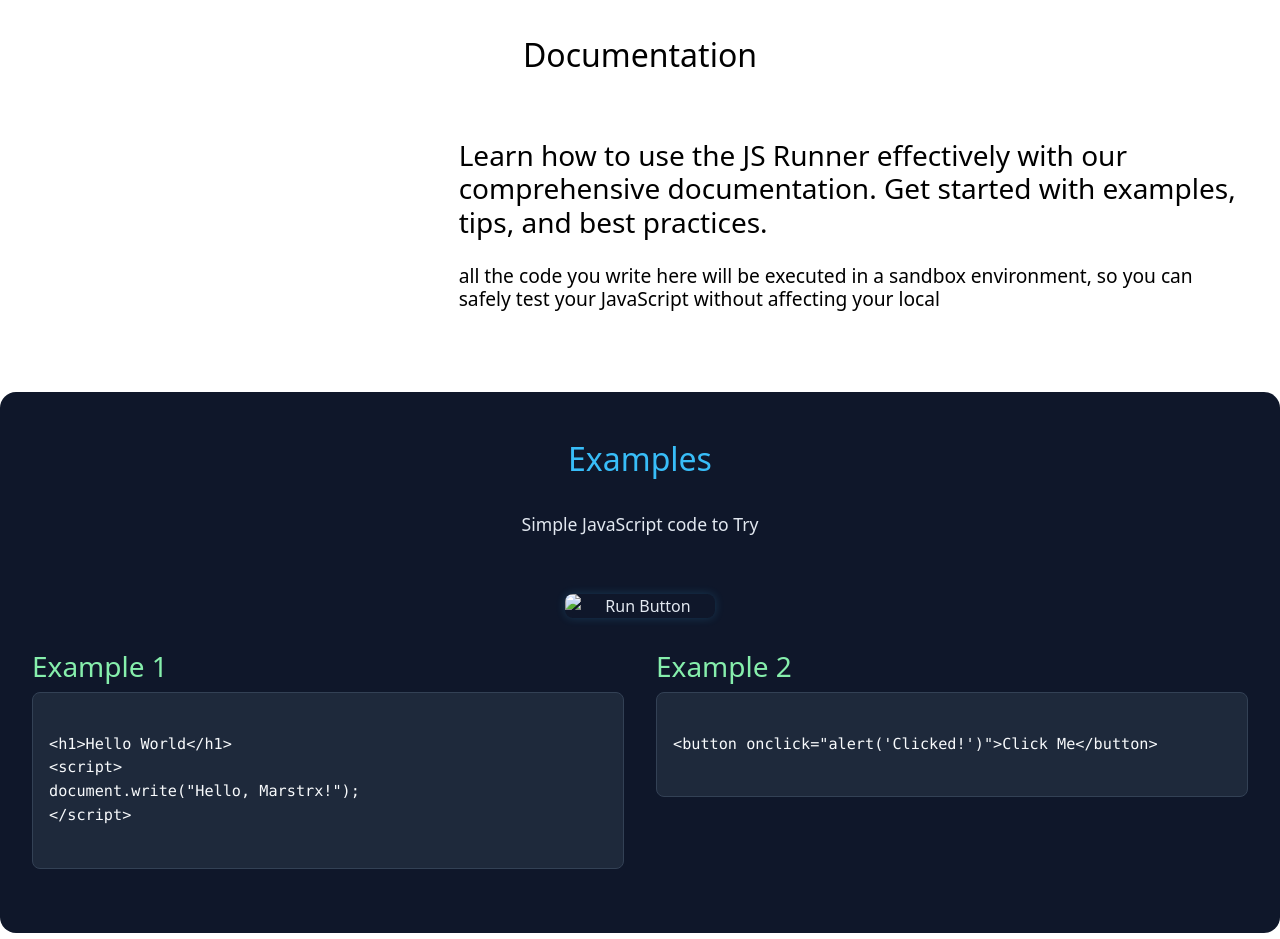
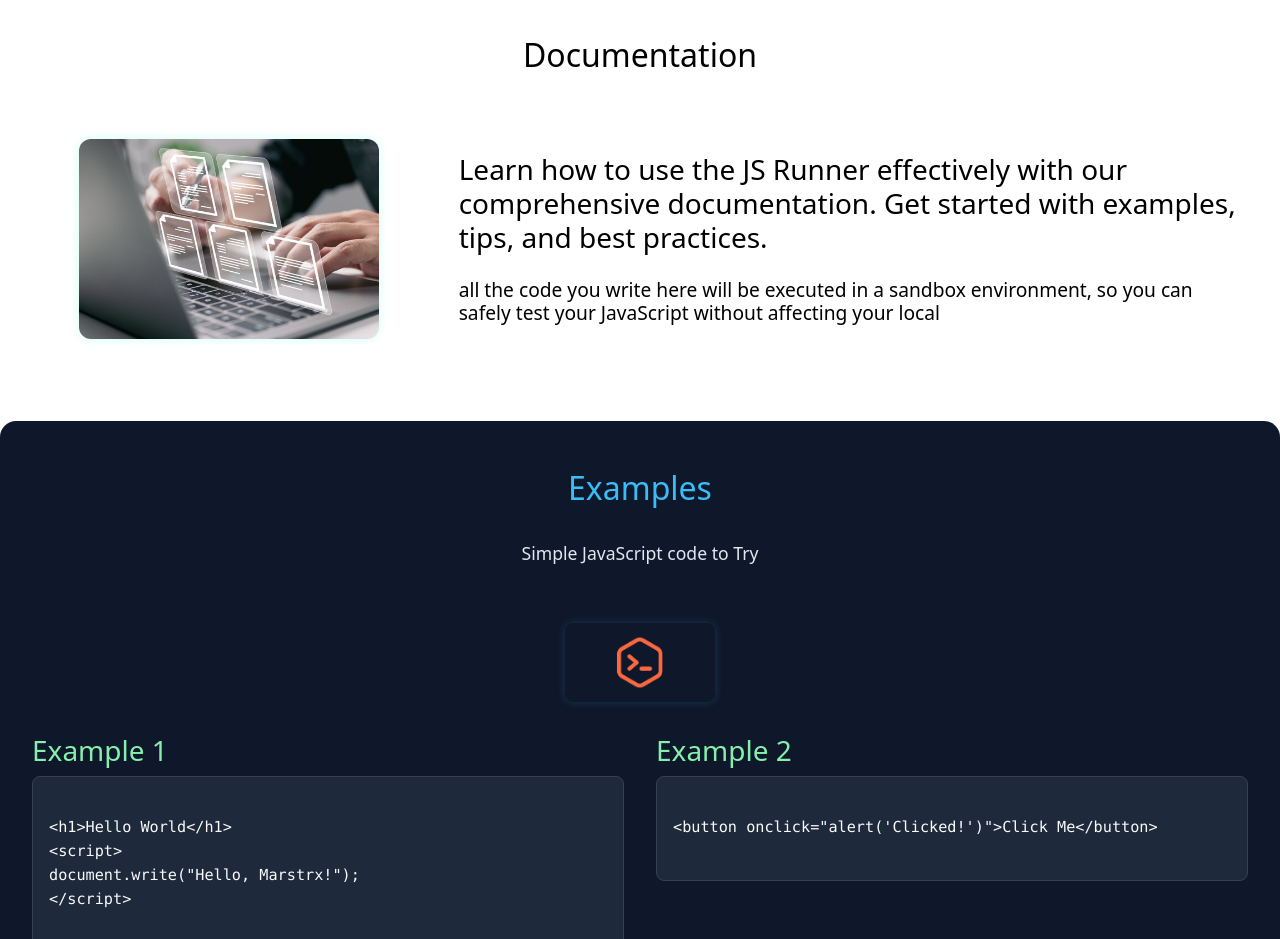
Before and after one commit to marstrx/run-javascript, a plain HTML site: page index.html in a window 1280 px wide. Shown: the part 1340-2279 px from the top of the page. Drawn offline with nearby package versions, Linux system fonts and the light colour scheme.

Commit message:
images fixed

```diff
--- a/index.html
+++ b/index.html
@@ -83,7 +83,7 @@
     <h2>Documentation</h2>
    <div class="docsSides">
      <div class="docsLeftSide">
-        <img id="docsImage" src="/RUNJSONLINE/images/docs.jpg" alt="">
+        <img id="docsImage" src="images/docs.jpg" alt="">
     </div>
     <div class="docsRightSide">
         <h3>Learn how to use the JS Runner effectively with our comprehensive documentation. Get started with examples, tips, and best practices.</h3>
@@ -103,7 +103,7 @@
 
     <div class="examplesLeftSide">
         <p>Simple JavaScript code to Try</p>
-        <img src="/RUNJSONLINE/images/run.png" alt="Run Button">
+        <img src="images/run.png" alt="Run Button">
     </div>
 
     <div class="examplesRightSide">
```
